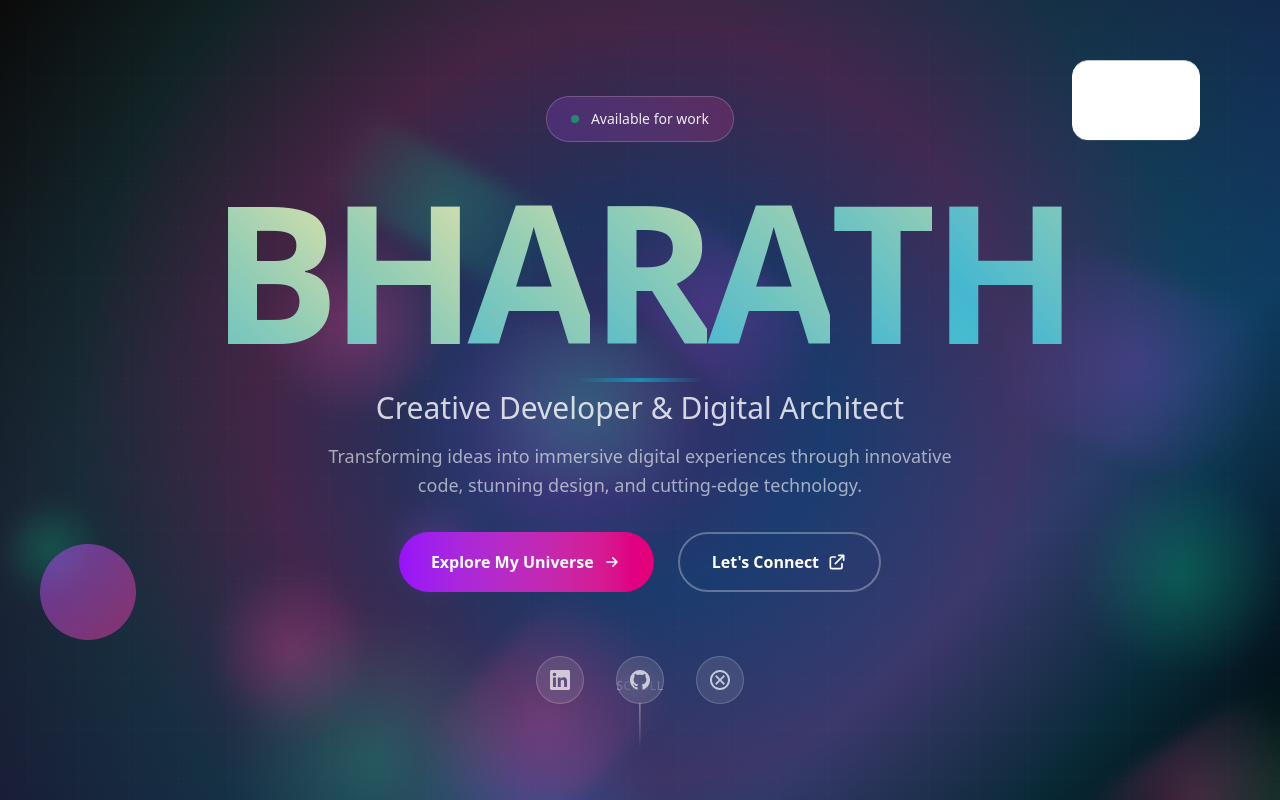
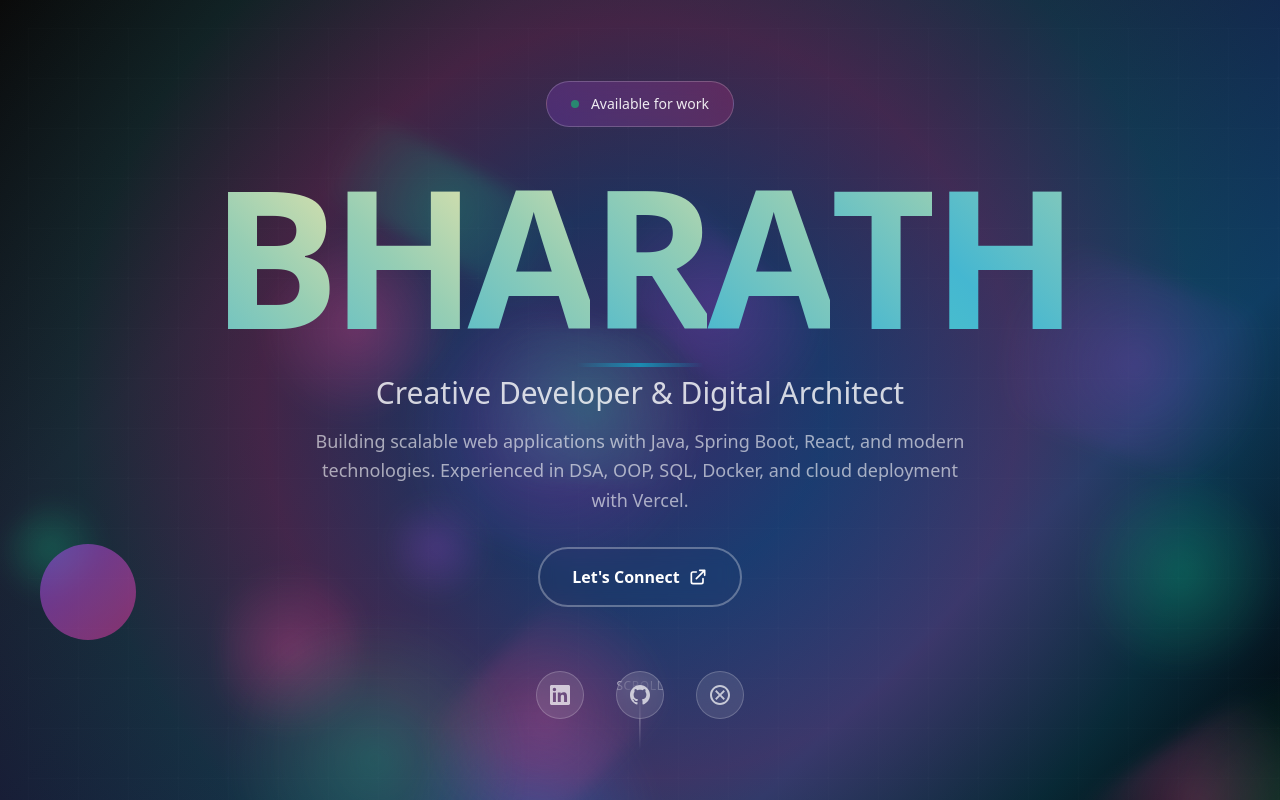
Before and after one commit to bharath-mnr/bharath-portfolio-new, a React (Vite) app: page / in a window 1280 px wide. Shown: the top 800 px of the page. Built offline with nearby package versions, Linux system fonts and the light colour scheme.

Commit message:
Update hero page

```diff
--- a/src/components/Hero.jsx
+++ b/src/components/Hero.jsx
@@ -83,9 +83,7 @@ const Hero = () => {
       </div>
 
       {/* Glassmorphism Cards */}
-      <div className="absolute top-20 right-20 w-32 h-20 bg-white bg-opacity-5 backdrop-blur-md rounded-2xl border border-white border-opacity-10 animate-bounce"></div>
       <div className="absolute bottom-40 left-10 w-24 h-24 bg-gradient-to-br from-purple-500 to-pink-500 opacity-20 rounded-full animate-pulse"></div>
-      <div className="absolute top-1/3 left-1/4 w-16 h-40 bg-white bg-opacity-5 backdrop-blur-md rounded-full border border-white border-opacity-10 animate-ping"></div>
 
       {/* Main Content */}
       <div className="relative z-10 flex flex-col justify-center items-center min-h-screen px-4 text-center">
@@ -163,24 +161,14 @@ const Hero = () => {
           <p className="text-xl md:text-2xl lg:text-3xl text-white/80 mb-4 font-light">
             Creative Developer & Digital Architect
           </p>
-          <p className="text-base md:text-lg text-white/60 max-w-2xl mx-auto leading-relaxed">
-            Transforming ideas into immersive digital experiences through innovative code,
-            stunning design, and cutting-edge technology.
+           <p className="text-sm sm:text-base md:text-lg text-white/60 max-w-xs sm:max-w-2xl mx-auto leading-relaxed">
+            Building scalable web applications with Java, Spring Boot, React, and modern technologies.
+            Experienced in DSA, OOP, SQL, Docker, and cloud deployment with Vercel.
           </p>
         </div>
 
         {/* Interactive CTA Buttons */}
-        <div className="flex flex-col sm:flex-row gap-6 mb-16">
-          <button className="group relative px-8 py-4 bg-gradient-to-r from-purple-600 to-pink-600 rounded-full font-semibold text-white overflow-hidden transition-all duration-300 hover:scale-105 hover:shadow-2xl hover:shadow-purple-500/25">
-            <div className="absolute inset-0 bg-gradient-to-r from-pink-600 to-purple-600 opacity-0 group-hover:opacity-100 transition-opacity duration-300"></div>
-            <span className="relative z-10 flex items-center">
-              Explore My Universe
-              <svg className="ml-2 w-5 h-5 group-hover:translate-x-1 transition-transform duration-300" fill="none" stroke="currentColor" viewBox="0 0 24 24">
-                <path strokeLinecap="round" strokeLinejoin="round" strokeWidth={2} d="M13 7l5 5m0 0l-5 5m5-5H6" />
-              </svg>
-            </span>
-          </button>
-
+        <div className="flex justify-center mb-12 sm:mb-16">
           <button
             onClick={() => {
               const whatsappNumber = "917034264195";
@@ -188,11 +176,11 @@ const Hero = () => {
               const whatsappURL = `https://wa.me/${whatsappNumber}?text=${whatsappMessage}`;
               window.open(whatsappURL, '_blank');
             }}
-            className="group px-8 py-4 border-2 border-white/30 rounded-full font-semibold text-white backdrop-blur-sm hover:border-white/60 hover:bg-white/10 transition-all duration-300 hover:scale-105"
+            className="group px-6 sm:px-8 py-3 sm:py-4 border-2 border-white/30 rounded-full font-semibold text-white backdrop-blur-sm hover:border-white/60 hover:bg-white/10 transition-all duration-300 hover:scale-105 text-sm sm:text-base"
           >
             <span className="flex items-center">
               Let's Connect
-              <div className="ml-2 w-5 h-5 group-hover:rotate-45 transition-transform duration-300">
+              <div className="ml-2 w-4 sm:w-5 h-4 sm:h-5 group-hover:rotate-45 transition-transform duration-300">
                 <svg fill="none" stroke="currentColor" viewBox="0 0 24 24">
                   <path strokeLinecap="round" strokeLinejoin="round" strokeWidth={2} d="M10 6H6a2 2 0 00-2 2v10a2 2 0 002 2h10a2 2 0 002-2v-4M14 4h6m0 0v6m0-6L10 14" />
                 </svg>
```
